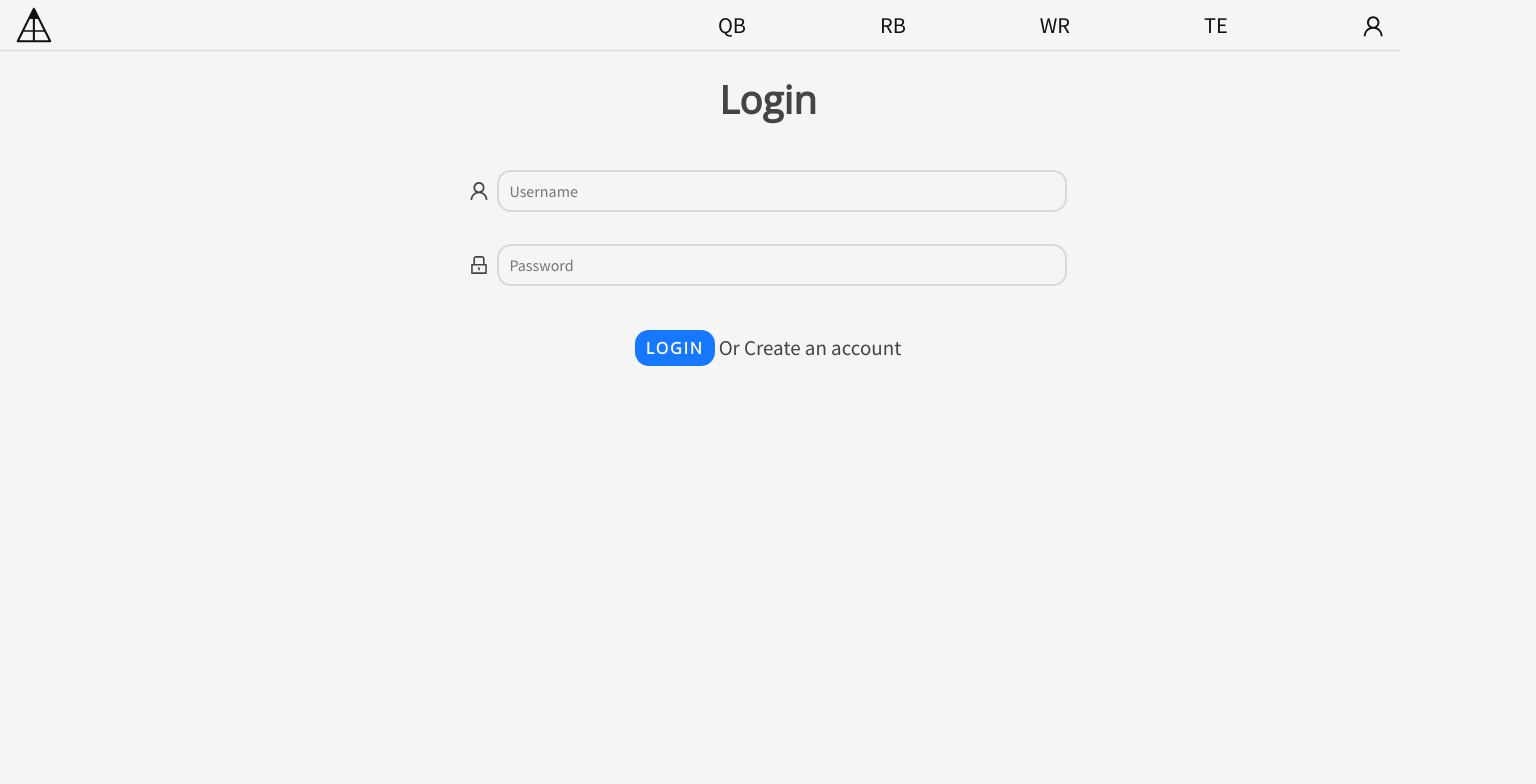
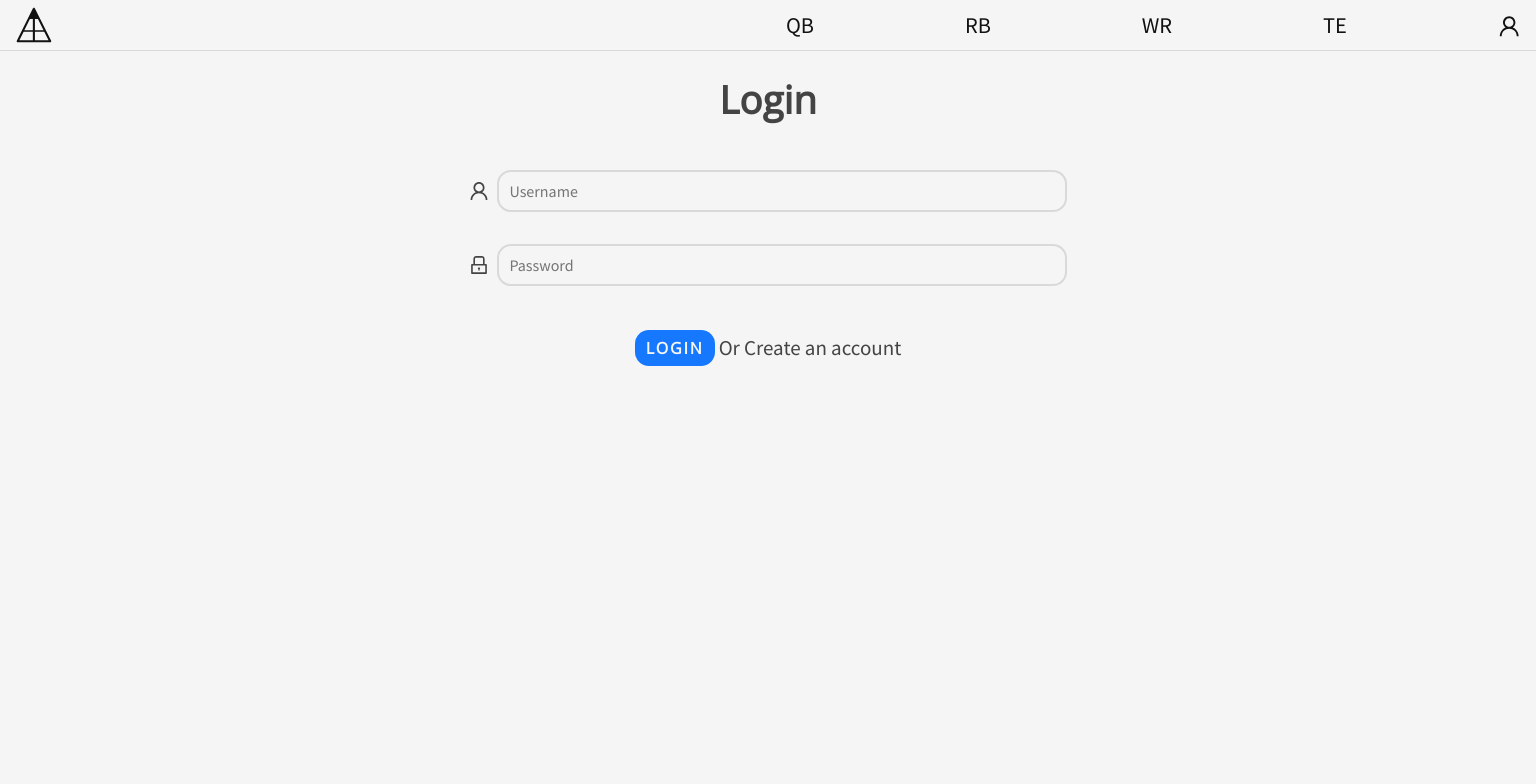
Before and after one commit to duncanmatt/fantasy-football, a Next.js app: page /Login in a window 1536 px wide. Shown: the top 784 px of the page. Built offline with nearby package versions, Linux system fonts and the light colour scheme; a web font is replaced by a local one.

Commit message:
max width

```diff
--- a/src/styles/globals.css
+++ b/src/styles/globals.css
@@ -50,7 +50,6 @@ header {
   backdrop-filter: blur(148px);
   filter: saturate(0.48); */
   background-color: #f5f5f5;
-  box-shadow: rgb(217, 217, 217) 0px 1px 1px 0px;
   position: fixed;
   top: 0;
   bottom: auto;
@@ -59,6 +58,10 @@ header {
 header::selection {
   background: none;
   color: none;
+}
+
+.header-content {
+  box-shadow: rgb(217, 217, 217) 0px 1px 0px 0px;
 }
 
 .ant-spin-container {
@@ -81,16 +84,13 @@ header::selection {
   }
 }
 
-@media (min-width: 1400px) {
+@media (min-width: 1600px) {
   .page-container {
-    max-width: 1400px;
+    max-width: 1600px;
+    margin-inline: auto;
+  }
+  .header-content {
+    max-width: 1600px;
     margin-inline: auto;
   }
 }
-
-@media (min-width: 1400px) {
-  .header-wrapper {
-    max-width: 1400px;
-    margin-inline: auto;
-  }
-}
```
Also changed, not shown: src/styles/Home.module.css (+7 -4 lines), src/styles/Nav.module.css (+7 -0 lines).
